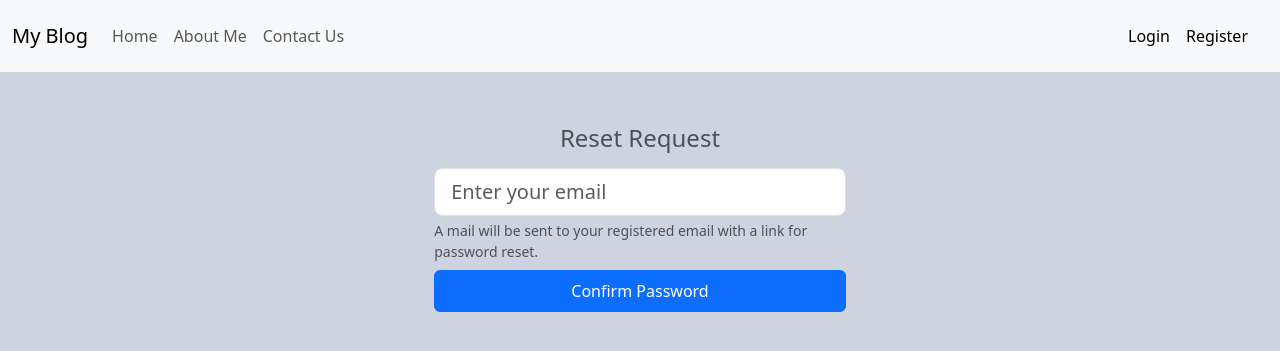
After one commit to SoraK93/CS50X-finalProject, a Flask app: page /reset_request in a window 1280 px wide. The commit adds this page. Shown: the top 351 px of the page. Run offline with Flask 3, Linux system fonts and the light colour scheme; some libraries are stand-ins or nearby versions.

Commit message:
Add pagination and check individual user post

```diff
--- a/blog/__init__.py
+++ b/blog/__init__.py
@@ -34,6 +34,11 @@ bcrypt = Bcrypt(app)
 # Ckeditor Initialize
 ckeditor = CKEditor(app)
 
+# Email setup
+HOST = os.environ["EMAIL_SMTP"]
+SENDER = os.environ["EMAIL_USER"]
+PASSWORD = os.environ["EMAIL_PASS"]
+
 from blog import routes
 
 with app.app_context():
--- a/blog/forms.py
+++ b/blog/forms.py
@@ -58,9 +58,19 @@ class UpdateUserForm(FlaskForm):
 
     def validate_email(self, email):
         if current_user.email != email.data:
-            user = db.session.execute(db.select(User).where(User.username==email.data)).scalar_one_or_none()
+            user = db.session.execute(db.select(User).where(User.email==email.data)).scalar_one_or_none()
             if user:
                 raise ValidationError("Email is already taken. Please try a different name.")
+
+
+class ResetRequest(FlaskForm):
+    email = EmailField("Email", validators=[DataRequired(message="Provide Email for Login."), Email(message="Please enter a valid E-mail Address")])
+    submit = SubmitField("Confirm Password")
+
+    def validate_email(self, email):
+        user = db.session.execute(db.select(User).where(User.email==email.data)).scalar_one_or_none()
+        if user is None:
+            raise ValidationError("Email is not registered. Please try again.")
 
 
 class ResetPasswordForm(FlaskForm):
--- a/blog/routes.py
+++ b/blog/routes.py
@@ -1,12 +1,13 @@
 import os
 import secrets
-from blog import app, bcrypt, db, login_manager
-from blog.forms import RegistrationForm, LoginForm, CreatePostForm, UpdateUserForm, ResetPasswordForm
+from blog import app, bcrypt, db, login_manager, SENDER, HOST, PASSWORD
+from blog.forms import RegistrationForm, LoginForm, CreatePostForm, UpdateUserForm, ResetPasswordForm, ResetRequest
 from blog.models import User, Post
 from flask import flash, render_template, redirect, request, url_for, abort, current_app
 from flask_login import login_required, login_user, logout_user, current_user
 from flask_wtf.form import Form
 from PIL import Image
+from smtplib import SMTP
 
 
 @login_manager.user_loader
@@ -16,13 +17,15 @@ def load_user(user_id):
 
 @app.route("/")
 def home():
-	posts = db.session.execute(db.select(Post)).scalars()
+	page = request.args.get("page", 1, type=int)
+	posts = db.paginate(db.select(Post).order_by(Post.date_posted.desc()), page=page, per_page=5)
 	return render_template("home.html", pagetitle="HomePage", posts=posts)
 
 
 @app.route("/register", methods=["GET", "POST"])
 def register():
 	form = RegistrationForm()
+	# Checks whether the user is logged in or not
 	if current_user.is_authenticated:
 		flash("You are already logged in", "info")
 		return redirect(url_for("home"))
@@ -43,6 +46,7 @@ def register():
 @app.route("/login", methods=["GET", "POST"])
 def login():
 	form = LoginForm()
+	# Checks whether the user is logged in or not
 	if current_user.is_authenticated:
 		flash("You are already logged in", "info")
 		return redirect(url_for("home"))
@@ -142,6 +146,8 @@ def show_post(post_id):
 
 
 def save_profile_pictures(profile_picture):
+	"""This will take a arg (Format: filename.extension) as form data.
+	It will create a thumbnail of size (150, 150)."""
 	hex_name = secrets.token_hex(8)
 	_, file_extn = os.path.splitext(profile_picture.filename)
 	pic_filename = hex_name + file_extn
@@ -156,6 +162,7 @@ def save_profile_pictures(profile_picture):
 @app.route("/profile", methods=["GET", "POST"])
 def profile():
 	form = UpdateUserForm()
+	# Checks whether the user is not logged in.
 	if not current_user.is_authenticated:
 		flash("You cannot access this page before logging in.", "warning")
 		return redirect(url_for("login"))
@@ -173,3 +180,68 @@ def profile():
 		form.email.data = current_user.email
 	image_file = url_for('static', filename='profile_pics/' + current_user.profile_photo)
 	return render_template("profile.html", form=form, image_file=image_file)
+
+
+def send_reset_mail(user):
+	token = user.generate_reset_token()
+	# TODO: Create a mailing function
+	with SMTP(host=HOST, port=587) as connection:
+		connection.starttls()
+		connection.login(user=SENDER, password=PASSWORD)
+		connection.sendmail(
+			from_addr=SENDER,
+			to_addrs=user.email,
+			msg=f"""Subject: Reset password request\n\n
+Please click the following link to reset your password : {url_for("reset_password", token=token, _external=True)}
+If the reset was not initiated by you, do not proceed with the link and no changes will be made.
+If this message was received to the wrong user, we apologies for the incovinence and confusion."""
+)
+
+
+
+@app.route("/reset_request", methods=["GET", "POST"])
+def reset_request():
+	# Checks whether the user is logged in or not
+	if current_user.is_authenticated:
+		return redirect(url_for("home"))
+	form = ResetRequest()
+	print("before post")
+	if form.validate_on_submit():
+		print("after post")
+		user = db.session.execute(db.select(User).where(User.email==form.email.data)).scalar_one_or_none()
+		print(form.email.data, user.email)
+		if user:
+			send_reset_mail(user)
+			flash("A mail has successfully been send to your email.", "success")
+			return redirect(url_for("login"))
+		else:
+			flash("Invalid input. Provided email not registered.")
+			return redirect(url_for("register"))
+	return render_template("reset_request.html", form=form)
+
+
+@app.route("/reset_password/<token>", methods=["GET", "POST"])
+def reset_password(token):
+	# Checks whether the user is logged in or not
+	if current_user.is_authenticated:
+		return redirect(url_for("home"))
+	user = User.verify_reset_token(token)
+	if user is None:
+		flash("This is a invalid or expired link", "warning")
+		return redirect(url_for("login"))
+	form = ResetPasswordForm()
+	if form.validate_on_submit():
+		hash_password = bcrypt.generate_password_hash(form.password.data)
+		user.password = hash_password
+		db.session.commit()
+		flash("Your password has successfully updated. Please try to login.", "success")
+		return redirect(url_for("login"))
+	return render_template("reset_password.html", form=form)
+
+
+@app.route("/filter_post/<name>")
+def filter_post(name):
+	user_data = db.session.execute(db.select(User).where(User.username==name)).scalar()
+	page = request.args.get("page", 1, type=int)
+	get_single_users_posts = db.paginate(db.select(Post).filter_by(author_id=user_data.id).order_by(Post.date_posted.desc()), page=page, per_page=5)
+	return render_template("home.html", posts=get_single_users_posts, filter=True, name=name)
--- a/blog/static/style.css
+++ b/blog/static/style.css
@@ -1,10 +1,53 @@
+/* Eric Meyer's CSS Reset (v2.0 | 20110126)
+html, body, div, span, applet, object, iframe, h1, h2, h3, h4, h5, h6, p, blockquote, pre, a, abbr, acronym, address, big, cite, code, del, dfn, em, img, ins, kbd, q, s, samp, small, strike, strong, sub, sup, tt, var, b, u, i, center, dl, dt, dd, ol, ul, li, fieldset, form, label, legend, table, caption, tbody, tfoot, thead, tr, th, td, article, aside, canvas, details, embed, figure, figcaption, footer, header, hgroup, menu, nav, output, ruby, section, summary, time, mark, audio, video {
+    margin: 0;
+    padding: 0;
+    border: 0;
+    font-size: 100%;
+    font: inherit;
+    vertical-align: baseline;
+}
+/* HTML5 display-role reset for older browsers */
+/* article, aside, details, figcaption, figure, footer, header, hgroup, menu, nav, section {
+    display: block;
+}
+body {
+    line-height: 1;
+}
+ol, ul {
+    list-style: none;
+}
+blockquote, q {
+    quotes: none;
+}
+blockquote:before, blockquote:after, q:before, q:after {
+    content: '';
+    content: none;
+}
+table {
+    border-collapse: collapse; border-spacing: 0;
+} */
+/* * {
+    border: 1px solid red;
+} */
+
+/* Our Custom CSS starts here */
 body {
     background-color: rgba(5, 43, 101, 0.2);
 }
 
 /* Header Section */
-#home-bg, #contact-bg, #about-bg, #post-bg {
+#home-bg, #contact-bg, #about-bg, #post-bg, #show-post-bg {
+    height: 75vh;
     box-shadow: 0 4px 5px rgba(5, 43, 101, 0.2);
+}
+
+/* Profile Image */
+#img {
+    width: 100px;
+    height: 100px;
+    object-fit: cover;
+    border-radius: 50%;
 }
 
 /* Home Page */
@@ -36,7 +79,8 @@ body {
 
 /* Contact Page */
 #contact-bg {
-    background-image: url("../static/contactus.avif");
+    height: 70vh;
+    background-image: url("contactus.avif");
     background-size: cover;
     background-position: 0px -150px;
 }
--- a/blog/templates/about.html
+++ b/blog/templates/about.html
@@ -1,7 +1,7 @@
 {% extends "layout.html" %}
 
 {% block header %}
-<div class="container-fluid h-75 text-center text-white border rounded" id="about-bg">
+<div class="container-fluid text-center text-white border rounded" id="about-bg">
     <div class="about-header-bg container-fluid h-100"></div>
     <div class="container position-absolute top-50 start-50 translate-middle about-header-text">
         <h1 class="fs-1">About Me</h1>
--- a/blog/templates/contact.html
+++ b/blog/templates/contact.html
@@ -1,7 +1,7 @@
 {% extends "layout.html" %}
 
 {% block header %}
-<div class="container-fluid h-75 text-center text-white border rounded" id="contact-bg">
+<div class="container-fluid text-center text-white border rounded" id="contact-bg">
     <div class="contact-header-bg container-fluid h-100"></div>
     <div class="container position-absolute top-50 start-50 translate-middle contact-header-text">
         <h1 class="fs-1">Contact Me</h1>
@@ -11,6 +11,7 @@
         </div>
     </div>
 </div>
+
 {% endblock header %}
 
 {% block content %}
--- a/blog/templates/create_post.html
+++ b/blog/templates/create_post.html
@@ -1,7 +1,7 @@
 {% extends "layout.html" %}
 
 {% block header %}
-<div class="container-fluid h-75 text-center text-white border rounded" id="post-bg">
+<div class="container-fluid text-center text-white border rounded" id="post-bg">
     <div class="post-header-bg container-fluid h-100"></div>
     <div class="container position-absolute top-50 start-50 translate-middle post-header-text {{ update }}">
         {% if value == "Update" %}
@@ -16,8 +16,8 @@
 {% endblock header %}
 
 {% block content %}
-<div class="container h-75">
-    <div class="w-75 h-75 mx-auto my-10 d-flex">
+<div class="container my-5">
+    <div class="w-75 mx-auto my-10 d-flex">
         <main class="form-signin w-100 h-50 align-self-center">
             <form action="" method="POST" novalidate>
                 <fieldset class="form-group">
--- a/blog/templates/layout.html
+++ b/blog/templates/layout.html
@@ -1,3 +1,4 @@
+<!DOCTYPE html>
 <html lang="en">
 
     <head>
@@ -8,10 +9,10 @@
         {% else %}
         <title>My Blog</title>
         {% endif %}
+        <link rel="stylesheet" href="https://cdnjs.cloudflare.com/ajax/libs/normalize/8.0.1/normalize.min.css">
         <link href="https://cdn.jsdelivr.net/npm/bootstrap@5.3.3/dist/css/bootstrap.min.css" rel="stylesheet"
             integrity="sha384-QWTKZyjpPEjISv5WaRU9OFeRpok6YctnYmDr5pNlyT2bRjXh0JMhjY6hW+ALEwIH" crossorigin="anonymous">
-        <link rel="stylesheet" href="../static/style.css">
-
+        <link rel="stylesheet" href="{{ url_for('static', filename='style.css') }}">
     </head>
 
     <body>
@@ -48,8 +49,8 @@
                     <div class="dropstart text-end">
                         <a href="#" class="d-block link-body-emphasis text-decoration-none dropdown-toggle"
                             data-bs-toggle="dropdown" aria-expanded="false">
-                            <img src="{{ url_for('static', filename='profile_pics/' + current_user.profile_photo) }}" alt="mdo" width="32" height="32"
-                                class="rounded-circle">
+                            <img src="{{ url_for('static', filename='profile_pics/' + current_user.profile_photo) }}"
+                                alt="mdo" width="32" height="32" class="rounded-circle object-fit-cover">
                         </a>
                         <ul class="dropdown-menu text-small">
                             <li><a class="dropdown-item" href="{{ url_for('profile') }}">Profile</a></li>
@@ -84,11 +85,11 @@
 
         <!-- Flash messages/ erros as alerts -->
         {% with messages = get_flashed_messages(with_categories=true) %}
-            {% if messages %}
-                {% for category, message in messages %}
-                    <div class="alert alert-{{ category }} text-center" role="alert"><strong>{{ message }}</strong></div>
-                {% endfor %}
-            {% endif %}
+        {% if messages %}
+        {% for category, message in messages %}
+        <div class="alert alert-{{ category }} text-center" role="alert"><strong>{{ message }}</strong></div>
+        {% endfor %}
+        {% endif %}
         {% endwith %}
 
         {% block content %}{% endblock content %}
--- /dev/null
+++ b/blog/templates/reset_request.html
@@ -0,0 +1,33 @@
+{%extends "layout.html" %}
+
+{% block header %} {% endblock header %}
+{% block content %}
+<div class="container col-7 my-5">
+    <div class="position-relative text-muted row justify-content-md-center">
+        <div class="col-7 mx-5">
+            <form action="" method="POST" novalidate>
+                <fieldset class="form-group">
+                    {{ form.hidden_tag() }}
+                    <legend class="bottom-border mb3 text-center">Reset Request</legend>
+
+                    <!-- Confirm Email Section -->
+                    <div class="form-group py-1">
+                        {% if form.email.errors %}
+                        {{ form.email(class="form-control form-control-lg is-invalid") }}
+                        <div class="invalid-feedback">
+                            {% for error in form.email.errors %}
+                            <span>{{ error }}</span>
+                            {% endfor %}
+                        </div>
+                        {% else %}
+                        {{ form.email(class="form-control form-control-lg", aria_describeby="emailHelper", placeholder="Enter your email") }}
+                        <div id="emailHelper" class="form-text">A mail will be sent to your registered email with a link for password reset.</div>
+                        {% endif %}
+                    </div>
+                    {{ form.submit(class="btn btn-primary w-100 my-1 py-2") }}
+                </fieldset>
+            </form>
+        </div>
+    </div>
+</div>
+{% endblock content%}
--- a/blog/templates/user.html
+++ b/blog/templates/user.html
@@ -8,8 +8,7 @@
                 <div class="d-flex text-muted row">
 
                     <div class="col-4 d-flex flex-column align-items-start">
-                            <img src="{{ image_file }}" alt="mdo"
-                                width="120" height="120" class="rounded-circle mx-auto my-3">
+                            <img src="{{ image_file }}" alt="mdo" class="object-fit-cover rounded-circle mx-auto my-3" id="img">
                             <div class="form-group ms-4">
                                 {{ form.profile_image.label(class="text-center") }}
                                 {{ form.profile_image(class="form-control-file form-control-file-sm") }}
```
Also changed, not shown: blog/models.py (+23 -1 lines), blog/templates/home.html (+44 -8 lines), blog/templates/login.html (+5 -4 lines), blog/templates/password.html (deleted, +0 -87 lines), blog/templates/post.html (+5 -6 lines), blog/templates/register.html (+4 -7 lines), blog/templates/reset_password.html (added, +46 -0 lines), blog/static/profile_pics/3098f50a24d37766.png (added), blog/static/profile_pics/9df45598e809def3.png (added).
